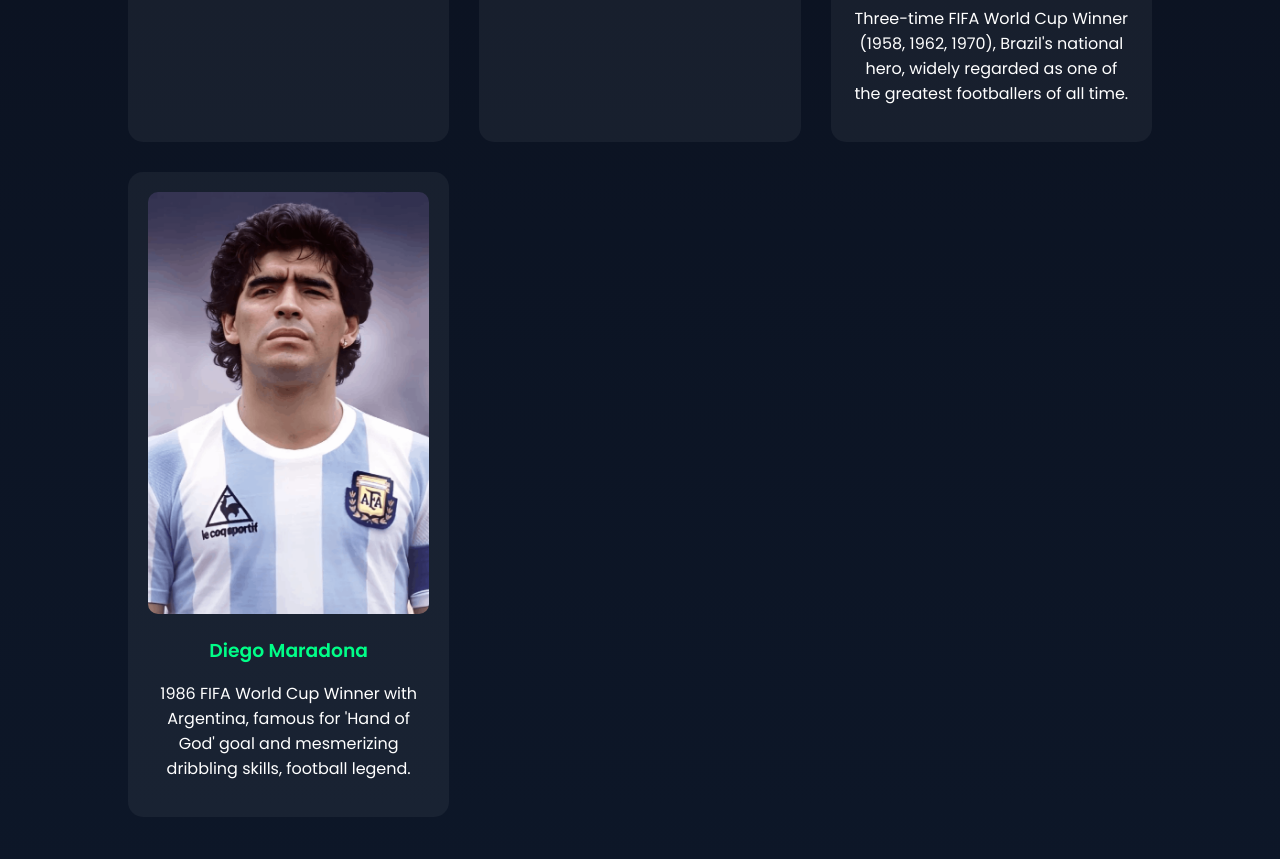
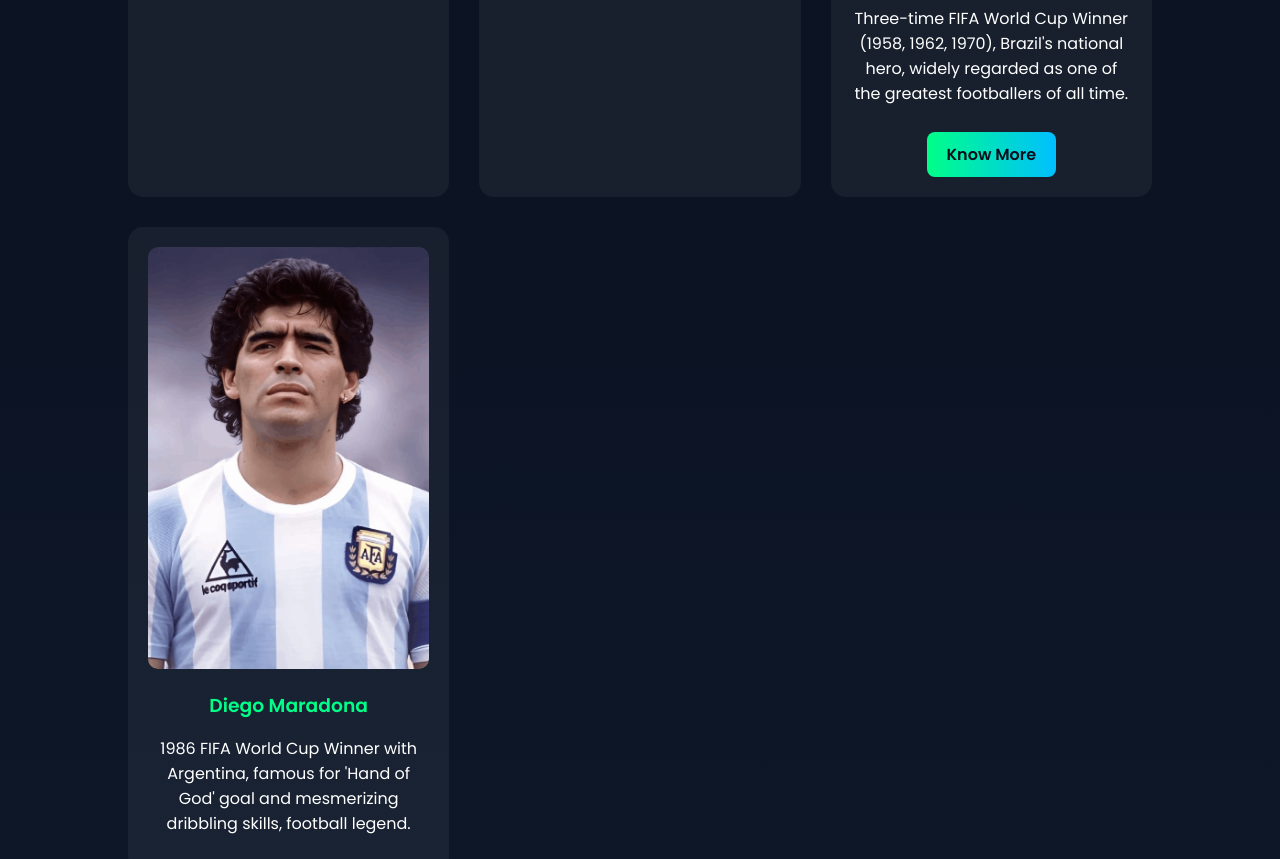
Before and after one commit to albertantony308/CSS-Mini-projects-for-beginners, a plain HTML site: page Football Maniac/index.html in a window 1280 px wide. Shown: the part 915-1774 px from the top of the page. Drawn offline with Linux system fonts and the light colour scheme.

Commit message:
Update index.html

```diff
--- a/Football Maniac/index.html
+++ b/Football Maniac/index.html
@@ -87,6 +87,24 @@
       color: #00ff88;
     }
 
+    /* New button style */
+    .know-more-btn {
+      display: inline-block;
+      margin-top: 10px;
+      background: linear-gradient(90deg, #00ff88, #00bfff);
+      color: #0a0f1c;
+      padding: 10px 20px;
+      border-radius: 8px;
+      text-decoration: none;
+      font-weight: 600;
+      transition: transform 0.3s, box-shadow 0.3s;
+    }
+
+    .know-more-btn:hover {
+      transform: scale(1.05);
+      box-shadow: 0 0 15px rgba(0, 255, 136, 0.5);
+    }
+
     .legacy {
       background: url('https://upload.wikimedia.org/wikipedia/commons/9/99/Football_stadium_lights.jpg') center/cover no-repeat;
       background-color: rgba(0,0,0,0.7);
@@ -146,19 +164,16 @@
       border-top: 1px solid #222;
     }
 
-    /* Mobile Nav Column Layout */
     @media (max-width: 768px) {
       nav {
         flex-direction: column;
         align-items: center;
-        position: static; /* not fixed/sticky on mobile */
-        top: auto;
+        position: static;
       }
       nav a {
         margin: 10px 0;
       }
     }
-
   </style>
 </head>
 <body>
@@ -189,6 +204,7 @@
         <img src="pele.png" alt="Pele">
         <h3>Pele</h3>
         <p>Three-time FIFA World Cup Winner (1958, 1962, 1970), Brazil's national hero, widely regarded as one of the greatest footballers of all time.</p>
+        <a href="pele-halloffame.html" class="know-more-btn">Know More</a>
       </div>
       <div class="player-card">
         <img src="Diego Maradona.png" alt="Diego Maradona">
```
